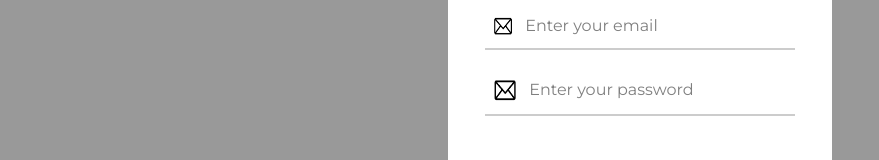
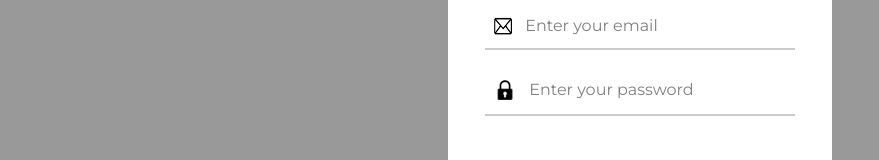
Before and after one commit to Sudhanshu248/WealthWatch, a React (Vite) app in the folder Dashboard/Frontend/: page /signup in a window 1280 px wide. Shown: the part 347-507 px from the top of the page, without its empty margins (0-879 px from the left). Built offline with nearby package versions, Linux system fonts and the light colour scheme; a web font is replaced by a local one.

Commit message:
corrected ui

```diff
--- a/Dashboard/Frontend/src/App.jsx
+++ b/Dashboard/Frontend/src/App.jsx
@@ -64,9 +64,9 @@ function AppRoutes() {
         <Route path='*' element={<NotFound />} />
       </Routes>
 
-      <div className="phone-bar fixed bottom-0  left-0 w-full  bg-[#2D5359] ">
+      {!shouldHideLayout && <div className="phone-bar fixed bottom-0  left-0 w-full  bg-[#2D5359] ">
         <PhoneBar />
-      </div>
+      </div>}
     </>
   )
 }
--- a/Dashboard/Frontend/src/Components/SignUp/index.jsx
+++ b/Dashboard/Frontend/src/Components/SignUp/index.jsx
@@ -112,7 +112,7 @@ export default function Signup() {
 
                         {/* Password input */}
                         <div className="password flex pt-5 pb-1" style={{ borderBottom: "2px solid rgba(0, 0, 0, 0.2)" }}>
-                            <img src="/image/signUp-email.png" alt="signUp-password" className='w-10 h-10 p-2' />
+                            <img src="/image/signUp-password.png" alt="signUp-password" className='w-10 h-10 p-2' />
                             <input
                                 type="password"
                                 id="password"
```
Also changed, not shown: 1 other file (tests, documents, lock files or other folders).
